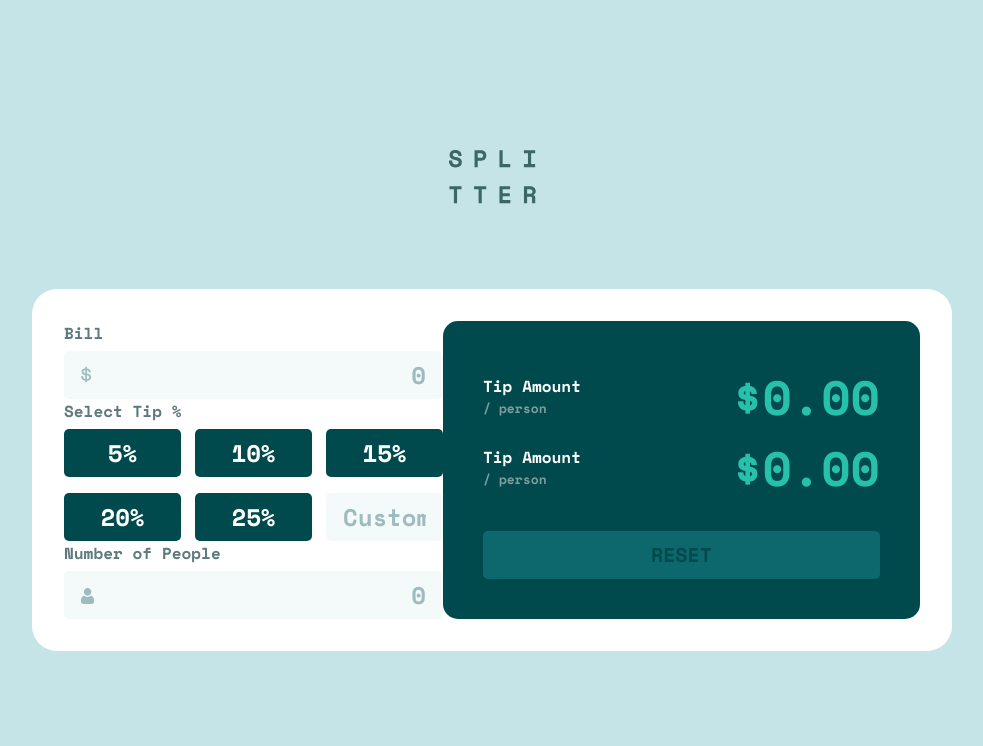
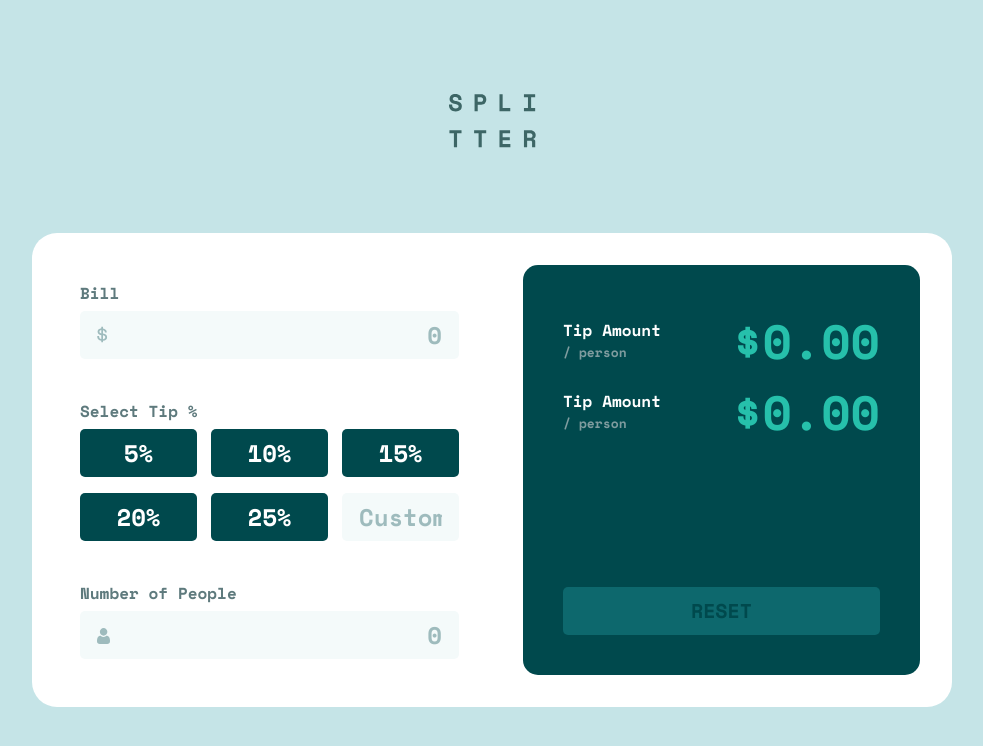
Before and after one commit to zxasc/tip-calculator-app, a React (Vite) app: page / in a window 1280 px wide. Shown: the top 746 px of the page, without its empty margins (148-1131 px from the left). Built offline with nearby package versions, Linux system fonts and the light colour scheme.

Commit message:
slightly change form styling

```diff
--- a/src/styles/global.scss
+++ b/src/styles/global.scss
@@ -30,7 +30,15 @@ main {
     display: flex;
     flex-flow: row nowrap;
     justify-content: space-between;
+    gap: 48px;
     background-color: $clr-white;
+}
+
+form {
+    display: flex;
+    flex-flow: column nowrap;
+    gap: 40px;
+    padding: 16px;
 }
 
 @media only screen and (max-width: 720px) {
```
